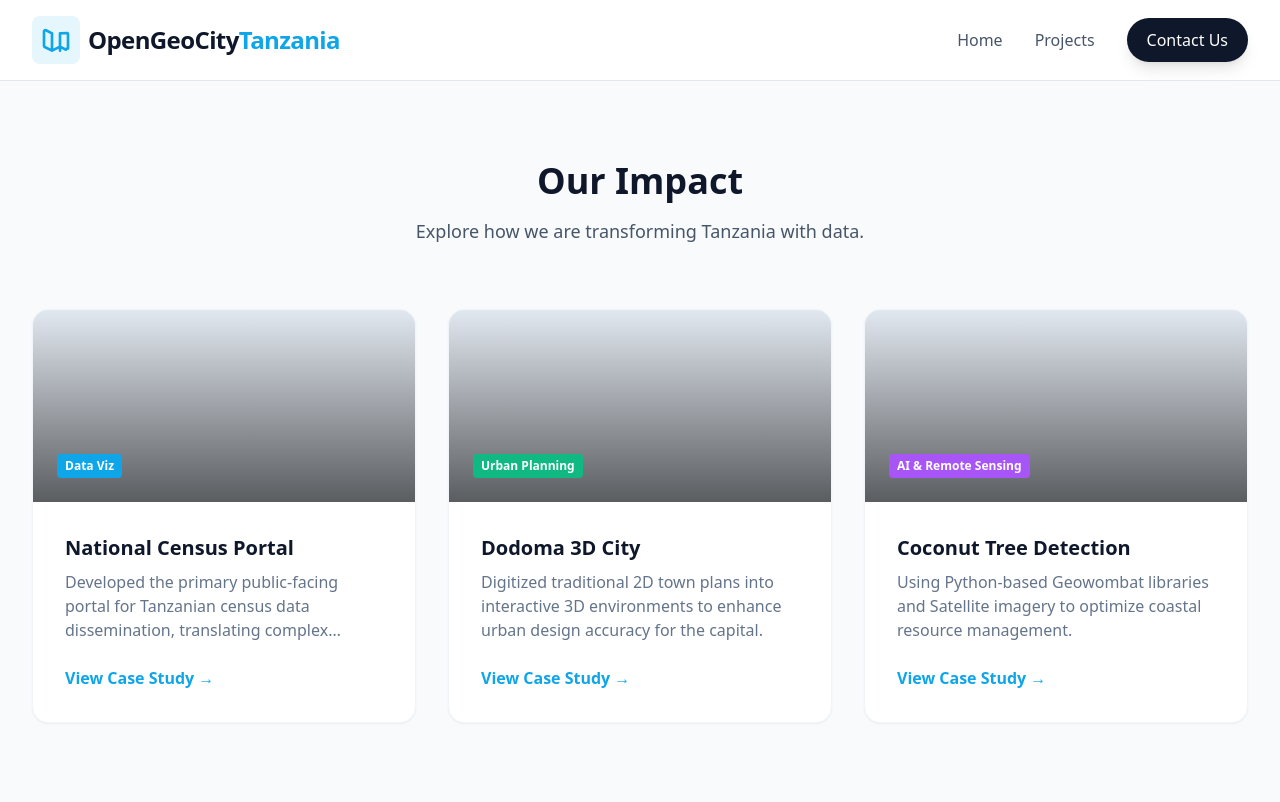
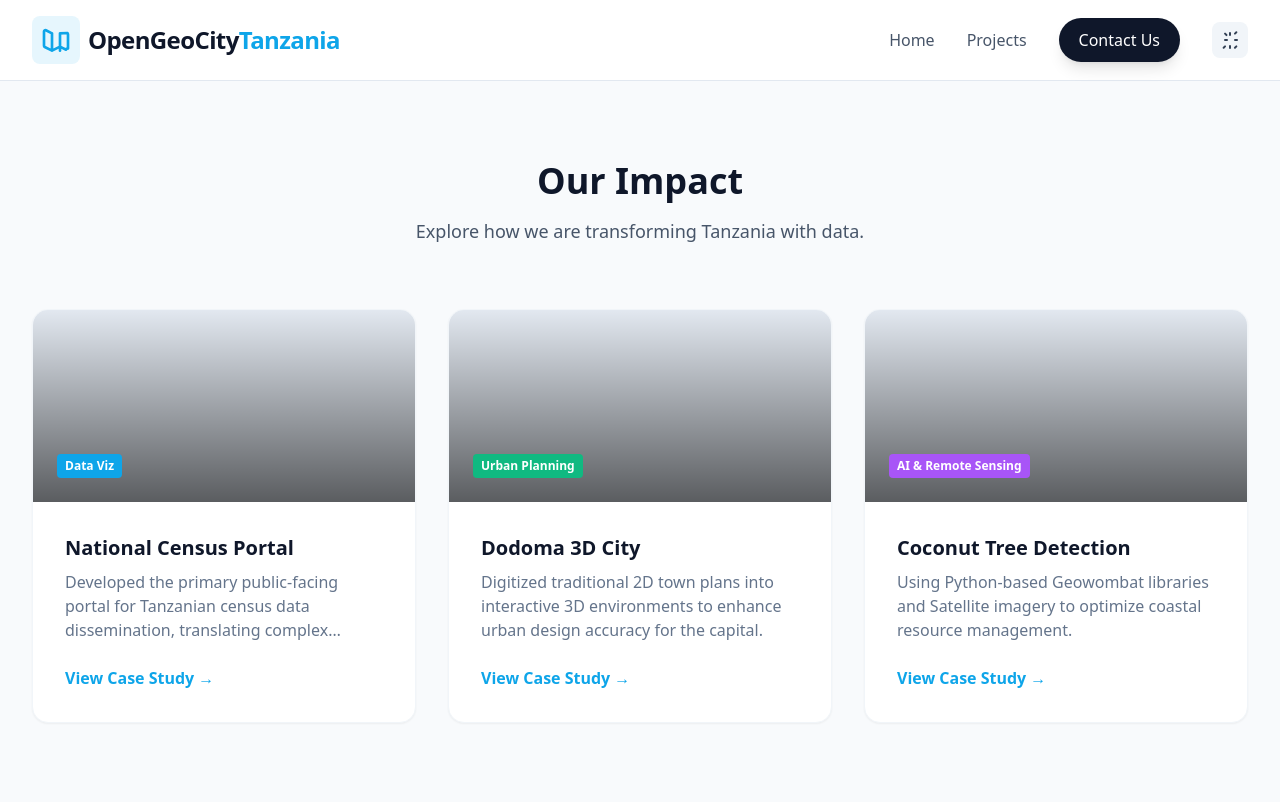
Before and after one commit to OpenGeoCity-Tanzania/OGCTZ_Website, a Flask app: page /projects in a window 1280 px wide. Shown: the top 802 px of the page. Run offline with Flask 3, Linux system fonts and the light colour scheme; some libraries are stand-ins or nearby versions.

Commit message:
Add dark/light theme toggle with automatic system detection: theme.js, updated base.html with dark:* Tailwind classes, enhanced header/footer, improved CSS animations

```diff
--- a/static/css/style.css
+++ b/static/css/style.css
@@ -1,5 +1,4 @@
-
-/* Custom Scrollbar for Chrome, Safari and Opera */
+/* Light Mode Scrollbar */
 ::-webkit-scrollbar {
     width: 10px;
 }
@@ -16,3 +15,117 @@
 ::-webkit-scrollbar-thumb:hover {
     background: #94a3b8;
 }
+
+/* Dark Mode Scrollbar */
+html.dark ::-webkit-scrollbar-track {
+    background: #1e293b;
+}
+
+html.dark ::-webkit-scrollbar-thumb {
+    background: #475569;
+    border-radius: 5px;
+}
+
+html.dark ::-webkit-scrollbar-thumb:hover {
+    background: #64748b;
+}
+
+/* Smooth transitions for dark mode */
+body, html {
+    transition: background-color 0.3s ease, color 0.3s ease;
+}
+
+/* Theme toggle button transitions */
+#theme-toggle-btn {
+    transition: all 0.3s ease;
+}
+
+#theme-toggle-btn:hover {
+    transform: rotate(20deg);
+}
+
+.sun-icon, .moon-icon {
+    transition: transform 0.3s ease;
+}
+
+/* Custom animations */
+@keyframes fadeInUp {
+    from {
+        opacity: 0;
+        transform: translateY(20px);
+    }
+    to {
+        opacity: 1;
+        transform: translateY(0);
+    }
+}
+
+@keyframes slideInDown {
+    from {
+        opacity: 0;
+        transform: translateY(-20px);
+    }
+    to {
+        opacity: 1;
+        transform: translateY(0);
+    }
+}
+
+@keyframes slideInUp {
+    from {
+        opacity: 0;
+        transform: translateY(20px);
+    }
+    to {
+        opacity: 1;
+        transform: translateY(0);
+    }
+}
+
+@keyframes pulse {
+    0%, 100% {
+        opacity: 1;
+    }
+    50% {
+        opacity: 0.5;
+    }
+}
+
+/* Utility classes */
+.animate-fade-in-up {
+    animation: fadeInUp 0.8s ease-out forwards;
+}
+
+.animate-slide-in-down {
+    animation: slideInDown 0.5s ease-out forwards;
+}
+
+.animate-slide-in-up {
+    animation: slideInUp 0.5s ease-out forwards;
+}
+
+.animate-pulse {
+    animation: pulse 2s cubic-bezier(0.4, 0, 0.6, 1) infinite;
+}
+
+/* Dark mode text colors for consistency */
+html.dark a {
+    transition: color 0.2s ease;
+}
+
+html.dark button {
+    transition: all 0.2s ease;
+}
+
+/* Responsive dark mode support */
+@media (prefers-color-scheme: dark) {
+    html.system-dark-mode {
+        --bg-color: #0f172a;
+        --text-color: #f8fafc;
+    }
+}
+
+/* Smooth color transitions */
+* {
+    @apply transition-colors duration-300;
+}
--- /dev/null
+++ b/static/js/theme.js
@@ -0,0 +1,152 @@
+// Theme Management Script
+// Handles dark/light mode toggle, persistence, and automatic detection
+
+class ThemeManager {
+  constructor() {
+    this.lightTheme = 'light';
+    this.darkTheme = 'dark';
+    this.storageKey = 'ogctz-theme';
+    this.htmlElement = document.documentElement;
+    this.init();
+  }
+
+  // Initialize theme on page load
+  init() {
+    const savedTheme = this.getStoredTheme();
+    const systemTheme = this.getSystemTheme();
+    const themeToApply = savedTheme || systemTheme;
+
+    this.setTheme(themeToApply);
+    this.updateFavicon(themeToApply);
+    this.setupToggleButton();
+    this.watchSystemPreference();
+  }
+
+  // Get user's stored theme preference
+  getStoredTheme() {
+    return localStorage.getItem(this.storageKey);
+  }
+
+  // Detect system theme preference
+  getSystemTheme() {
+    if (window.matchMedia && window.matchMedia('(prefers-color-scheme: dark)').matches) {
+      return this.darkTheme;
+    }
+    return this.lightTheme;
+  }
+
+  // Set theme (light or dark)
+  setTheme(theme) {
+    if (theme === this.darkTheme) {
+      this.htmlElement.classList.add('dark');
+      document.body.style.backgroundColor = '#0f172a';
+      document.body.style.color = '#f8fafc';
+    } else {
+      this.htmlElement.classList.remove('dark');
+      document.body.style.backgroundColor = '#ffffff';
+      document.body.style.color = '#0f172a';
+    }
+    localStorage.setItem(this.storageKey, theme);
+  }
+
+  // Update favicon based on theme
+  updateFavicon(theme) {
+    const faviconPath = theme === this.darkTheme
+      ? '/static/img/favicons/fav_white'
+      : '/static/img/favicons/fav_org';
+
+    // Update favicon variants
+    this.updateFaviconLink('icon16', `${faviconPath}/favicon-16x16.png`);
+    this.updateFaviconLink('icon32', `${faviconPath}/favicon-32x32.png`);
+    this.updateFaviconLink('icon-ico', `${faviconPath}/favicon.ico`);
+    this.updateFaviconLink('apple-touch', `${faviconPath}/apple-touch-icon.png`);
+  }
+
+  // Helper to update individual favicon link
+  updateFaviconLink(id, href) {
+    let link = document.getElementById(id);
+    if (!link) {
+      link = document.createElement('link');
+      link.id = id;
+      document.head.appendChild(link);
+    }
+
+    if (id === 'icon-ico') {
+      link.rel = 'icon';
+      link.type = 'image/x-icon';
+    } else if (id === 'apple-touch') {
+      link.rel = 'apple-touch-icon';
+    } else {
+      link.rel = 'icon';
+      link.type = 'image/png';
+    }
+    link.href = href;
+  }
+
+  // Setup theme toggle button
+  setupToggleButton() {
+    const toggleBtn = document.getElementById('theme-toggle-btn');
+    if (toggleBtn) {
+      toggleBtn.addEventListener('click', () => this.toggleTheme());
+      this.updateToggleIcon();
+    }
+  }
+
+  // Toggle between light and dark theme
+  toggleTheme() {
+    const currentTheme = this.getStoredTheme() || this.getSystemTheme();
+    const newTheme = currentTheme === this.lightTheme ? this.darkTheme : this.lightTheme;
+    this.setTheme(newTheme);
+    this.updateFavicon(newTheme);
+    this.updateToggleIcon();
+  }
+
+  // Update toggle button icon
+  updateToggleIcon() {
+    const toggleBtn = document.getElementById('theme-toggle-btn');
+    const icon = toggleBtn?.querySelector('svg');
+    if (!icon) return;
+
+    const currentTheme = this.getStoredTheme() || this.getSystemTheme();
+    const isSun = icon.classList.contains('sun-icon');
+
+    if (currentTheme === this.darkTheme) {
+      if (isSun) {
+        // Show moon icon when in dark mode
+        icon.classList.remove('sun-icon');
+        icon.classList.add('moon-icon');
+      }
+    } else {
+      if (!isSun) {
+        // Show sun icon when in light mode
+        icon.classList.remove('moon-icon');
+        icon.classList.add('sun-icon');
+      }
+    }
+  }
+
+  // Watch for system theme changes
+  watchSystemPreference() {
+    if (!window.matchMedia) return;
+
+    const darkModeQuery = window.matchMedia('(prefers-color-scheme: dark)');
+    darkModeQuery.addListener((e) => {
+      // Only apply system preference if user hasn't manually set a preference
+      if (!this.getStoredTheme()) {
+        const newTheme = e.matches ? this.darkTheme : this.lightTheme;
+        this.setTheme(newTheme);
+        this.updateFavicon(newTheme);
+        this.updateToggleIcon();
+      }
+    });
+  }
+}
+
+// Initialize theme manager when DOM is ready
+if (document.readyState === 'loading') {
+  document.addEventListener('DOMContentLoaded', () => {
+    new ThemeManager();
+  });
+} else {
+  new ThemeManager();
+}
--- a/templates/base.html
+++ b/templates/base.html
@@ -3,13 +3,14 @@
 <head>
     <meta charset="UTF-8">
     <meta name="viewport" content="width=device-width, initial-scale=1.0">
+    <meta name="color-scheme" content="light dark">
     <title>{% block title %}{% endblock %} | {{ site_name }}</title>
 
-    <!-- Favicon Links -->
-    <link rel="icon" type="image/x-icon" href="{{ url_for('static', filename='img/favicons/fav_org/favicon.ico') }}">
-    <link rel="icon" type="image/png" sizes="32x32" href="{{ url_for('static', filename='img/favicons/fav_org/favicon-32x32.png') }}">
-    <link rel="icon" type="image/png" sizes="16x16" href="{{ url_for('static', filename='img/favicons/fav_org/favicon-16x16.png') }}">
-    <link rel="apple-touch-icon" href="{{ url_for('static', filename='img/favicons/fav_org/apple-touch-icon.png') }}">
+    <!-- Favicon Links with IDs for dynamic switching -->
+    <link id="icon-ico" rel="icon" type="image/x-icon" href="{{ url_for('static', filename='img/favicons/fav_org/favicon.ico') }}">
+    <link id="icon32" rel="icon" type="image/png" sizes="32x32" href="{{ url_for('static', filename='img/favicons/fav_org/favicon-32x32.png') }}">
+    <link id="icon16" rel="icon" type="image/png" sizes="16x16" href="{{ url_for('static', filename='img/favicons/fav_org/favicon-16x16.png') }}">
+    <link id="apple-touch" rel="apple-touch-icon" href="{{ url_for('static', filename='img/favicons/fav_org/apple-touch-icon.png') }}">
     <link rel="manifest" href="{{ url_for('static', filename='img/favicons/fav_org/site.webmanifest') }}">
     <meta name="theme-color" content="#0ea5e9">
 
@@ -17,6 +18,7 @@
 
     <script>
         tailwind.config = {
+            darkMode: 'class',
             theme: {
                 extend: {
                     colors: {
@@ -42,10 +44,11 @@
     </script>
 
     <link rel="stylesheet" href="{{ url_for('static', filename='css/style.css') }}">
+    <script defer src="{{ url_for('static', filename='js/theme.js') }}"></script>
 
     {% include 'includes/analytics.html' ignore missing %}
 </head>
-<body class="bg-brand-light text-slate-700 font-sans flex flex-col min-h-screen">
+<body class="bg-brand-light dark:bg-brand-dark text-slate-700 dark:text-slate-100 font-sans flex flex-col min-h-screen transition-colors duration-300">
 
     {% include 'includes/header.html' %}
 
--- a/templates/includes/footer.html
+++ b/templates/includes/footer.html
@@ -1,28 +1,28 @@
-<footer class="bg-brand-dark text-slate-400 py-12 border-t border-slate-800">
+<footer class="bg-brand-dark dark:bg-slate-950 text-slate-400 dark:text-slate-300 py-12 border-t border-slate-800 dark:border-slate-700 transition-colors duration-300">
     <div class="max-w-7xl mx-auto px-4 sm:px-6 lg:px-8 grid grid-cols-1 md:grid-cols-4 gap-8">
 
         <div class="col-span-1 md:col-span-2">
-            <span class="text-2xl font-bold text-white tracking-tight">
+            <span class="text-2xl font-bold text-white dark:text-brand-light tracking-tight">
                 OpenGeoCity<span class="text-brand-primary">Tanzania</span>
             </span>
-            <p class="mt-4 text-sm leading-relaxed max-w-xs">
+            <p class="mt-4 text-sm leading-relaxed max-w-xs dark:text-slate-300">
                 OpenGeoCity Tanzania is a premier NGO specializing in geospatial innovation and data-driven urban strategy in Dodoma.
             </p>
         </div>
 
         <div>
-            <h3 class="text-white font-bold mb-4">Company</h3>
+            <h3 class="text-white dark:text-brand-light font-bold mb-4">Company</h3>
             <ul class="space-y-2 text-sm">
-                <li><a href="{{ url_for('home') }}" class="hover:text-brand-primary transition">About Us</a></li>
-                <li><a href="{{ url_for('projects') }}" class="hover:text-brand-primary transition">Projects</a></li>
-                <li><a href="#" class="hover:text-brand-primary transition">Careers</a></li>
-                <li><a href="#" class="hover:text-brand-primary transition">Privacy Policy</a></li>
+                <li><a href="{{ url_for('home') }}" class="text-slate-400 dark:text-slate-300 hover:text-brand-primary dark:hover:text-brand-primary transition">About Us</a></li>
+                <li><a href="{{ url_for('projects') }}" class="text-slate-400 dark:text-slate-300 hover:text-brand-primary dark:hover:text-brand-primary transition">Projects</a></li>
+                <li><a href="#" class="text-slate-400 dark:text-slate-300 hover:text-brand-primary dark:hover:text-brand-primary transition">Careers</a></li>
+                <li><a href="#" class="text-slate-400 dark:text-slate-300 hover:text-brand-primary dark:hover:text-brand-primary transition">Privacy Policy</a></li>
             </ul>
         </div>
 
         <div>
-            <h3 class="text-white font-bold mb-4">Contact</h3>
-            <ul class="space-y-2 text-sm">
+            <h3 class="text-white dark:text-brand-light font-bold mb-4">Contact</h3>
+            <ul class="space-y-2 text-sm dark:text-slate-300">
                 <li>Dodoma, Tanzania</li>
                 <li>P.O. Box 2259</li>
                 <li><a href="mailto:{{ email }}" class="text-brand-primary hover:underline">{{ email }}</a></li>
@@ -30,7 +30,7 @@
         </div>
     </div>
 
-    <div class="max-w-7xl mx-auto px-4 mt-12 pt-8 border-t border-slate-800 text-center text-xs">
+    <div class="max-w-7xl mx-auto px-4 mt-12 pt-8 border-t border-slate-800 dark:border-slate-700 text-center text-xs text-slate-400 dark:text-slate-400">
         &copy; 2024 OpenGeoCity Tanzania. All Rights Reserved.
     </div>
 </footer>
--- a/templates/includes/header.html
+++ b/templates/includes/header.html
@@ -1,27 +1,47 @@
-<nav class="bg-white/90 backdrop-blur-md sticky top-0 z-50 border-b border-slate-200">
+<nav class="bg-white/90 dark:bg-brand-dark/90 backdrop-blur-md sticky top-0 z-50 border-b border-slate-200 dark:border-slate-700 transition-colors duration-300">
     <div class="max-w-7xl mx-auto px-4 sm:px-6 lg:px-8">
         <div class="flex justify-between h-20">
             <div class="flex items-center">
                 <a href="{{ url_for('home') }}" class="flex-shrink-0 flex items-center gap-2 group">
-                    <div class="bg-brand-primary/10 p-2 rounded-lg group-hover:bg-brand-primary/20 transition">
+                    <div class="bg-brand-primary/10 dark:bg-brand-primary/20 p-2 rounded-lg group-hover:bg-brand-primary/20 dark:group-hover:bg-brand-primary/30 transition">
                          <svg class="h-8 w-8 text-brand-primary" fill="none" viewBox="0 0 24 24" stroke="currentColor">
                             <path stroke-linecap="round" stroke-linejoin="round" stroke-width="2" d="M9 20l-5.447-2.724A1 1 0 013 16.382V5.618a1 1 0 011.447-.894L9 7m0 13l6-3m-6 3V7m6 10l4.553 2.276A1 1 0 0121 18.382V7.618a1 1 0 00-.553-.894L15 7m0 13V7" />
                         </svg>
                     </div>
-                    <span class="text-2xl font-bold text-brand-dark tracking-tight">
+                    <span class="text-2xl font-bold text-brand-dark dark:text-brand-light tracking-tight">
                         OpenGeoCity<span class="text-brand-primary">Tanzania</span>
                     </span>
                 </a>
             </div>
 
             <div class="hidden md:flex md:items-center md:space-x-8">
-                <a href="{{ url_for('home') }}" class="text-slate-600 hover:text-brand-primary font-medium transition">Home</a>
-                <a href="{{ url_for('projects') }}" class="text-slate-600 hover:text-brand-primary font-medium transition">Projects</a>
-                <a href="#" class="px-5 py-2.5 bg-brand-dark text-white rounded-full font-medium hover:bg-slate-800 transition shadow-lg hover:shadow-brand-primary/25">Contact Us</a>
+                <a href="{{ url_for('home') }}" class="text-slate-600 dark:text-slate-300 hover:text-brand-primary dark:hover:text-brand-primary font-medium transition">Home</a>
+                <a href="{{ url_for('projects') }}" class="text-slate-600 dark:text-slate-300 hover:text-brand-primary dark:hover:text-brand-primary font-medium transition">Projects</a>
+                <a href="#" class="px-5 py-2.5 bg-brand-dark dark:bg-brand-primary text-white dark:text-brand-dark rounded-full font-medium hover:bg-slate-800 dark:hover:bg-brand-primary/90 transition shadow-lg hover:shadow-brand-primary/25">Contact Us</a>
+
+                <!-- Theme Toggle Button -->
+                <button id="theme-toggle-btn" title="Toggle dark mode" class="p-2 rounded-lg bg-slate-100 dark:bg-slate-800 text-slate-700 dark:text-slate-200 hover:bg-slate-200 dark:hover:bg-slate-700 transition">
+                    <svg class="sun-icon h-5 w-5" fill="currentColor" viewBox="0 0 20 20">
+                        <path fill-rule="evenodd" d="M10 2a1 1 0 011 1v2a1 1 0 11-2 0V3a1 1 0 011-1zM4.343 4.343a1 1 0 111.414-1.414l1.414 1.414a1 1 0 11-1.414 1.414L4.343 4.343zm11.314 0l1.414-1.414a1 1 0 00-1.414-1.414l-1.414 1.414a1 1 0 001.414 1.414zM4 10a1 1 0 011-1h2a1 1 0 110 2H5a1 1 0 01-1-1zm10 0a1 1 0 011-1h2a1 1 0 110 2h-2a1 1 0 01-1-1zM4.343 15.657l-1.414 1.414a1 1 0 001.414 1.414l1.414-1.414a1 1 0 00-1.414-1.414zm11.314 0l-1.414 1.414a1 1 0 101.414 1.414l1.414-1.414a1 1 0 00-1.414-1.414zM10 15a1 1 0 011 1v2a1 1 0 11-2 0v-2a1 1 0 011-1z" clip-rule="evenodd" />
+                    </svg>
+                    <svg class="moon-icon h-5 w-5 hidden" fill="currentColor" viewBox="0 0 20 20">
+                        <path d="M17.293 13.293A8 8 0 016.707 2.707a8.001 8.001 0 1010.586 10.586z" />
+                    </svg>
+                </button>
             </div>
 
-            <div class="flex items-center md:hidden">
-                <button id="mobile-menu-btn" type="button" class="text-slate-500 hover:text-brand-dark focus:outline-none p-2">
+            <div class="flex items-center md:hidden gap-2">
+                <!-- Theme Toggle for Mobile -->
+                <button id="theme-toggle-btn" title="Toggle dark mode" class="p-2 rounded-lg bg-slate-100 dark:bg-slate-800 text-slate-700 dark:text-slate-200 hover:bg-slate-200 dark:hover:bg-slate-700 transition">
+                    <svg class="sun-icon h-5 w-5" fill="currentColor" viewBox="0 0 20 20">
+                        <path fill-rule="evenodd" d="M10 2a1 1 0 011 1v2a1 1 0 11-2 0V3a1 1 0 011-1zM4.343 4.343a1 1 0 111.414-1.414l1.414 1.414a1 1 0 11-1.414 1.414L4.343 4.343zm11.314 0l1.414-1.414a1 1 0 00-1.414-1.414l-1.414 1.414a1 1 0 001.414 1.414zM4 10a1 1 0 011-1h2a1 1 0 110 2H5a1 1 0 01-1-1zm10 0a1 1 0 011-1h2a1 1 0 110 2h-2a1 1 0 01-1-1zM4.343 15.657l-1.414 1.414a1 1 0 001.414 1.414l1.414-1.414a1 1 0 00-1.414-1.414zm11.314 0l-1.414 1.414a1 1 0 101.414 1.414l1.414-1.414a1 1 0 00-1.414-1.414zM10 15a1 1 0 011 1v2a1 1 0 11-2 0v-2a1 1 0 011-1z" clip-rule="evenodd" />
+                    </svg>
+                    <svg class="moon-icon h-5 w-5 hidden" fill="currentColor" viewBox="0 0 20 20">
+                        <path d="M17.293 13.293A8 8 0 016.707 2.707a8.001 8.001 0 1010.586 10.586z" />
+                    </svg>
+                </button>
+
+                <button id="mobile-menu-btn" type="button" class="text-slate-500 dark:text-slate-400 hover:text-brand-dark dark:hover:text-brand-light focus:outline-none p-2 transition">
                     <svg class="h-8 w-8" fill="none" viewBox="0 0 24 24" stroke="currentColor">
                         <path stroke-linecap="round" stroke-linejoin="round" stroke-width="2" d="M4 6h16M4 12h16M4 18h16" />
                     </svg>
@@ -30,11 +50,11 @@
         </div>
     </div>
 
-    <div id="mobile-menu" class="hidden md:hidden bg-white border-t border-slate-100">
+    <div id="mobile-menu" class="hidden md:hidden bg-white dark:bg-brand-dark border-t border-slate-100 dark:border-slate-700 transition-colors duration-300">
         <div class="px-2 pt-2 pb-3 space-y-1 sm:px-3">
-            <a href="{{ url_for('home') }}" class="block px-3 py-4 text-base font-medium text-slate-700 hover:text-brand-primary hover:bg-slate-50 rounded-md">Home</a>
-            <a href="{{ url_for('projects') }}" class="block px-3 py-4 text-base font-medium text-slate-700 hover:text-brand-primary hover:bg-slate-50 rounded-md">Projects</a>
-            <a href="#" class="block px-3 py-4 text-base font-bold text-brand-primary hover:bg-slate-50 rounded-md">Contact Us</a>
+            <a href="{{ url_for('home') }}" class="block px-3 py-4 text-base font-medium text-slate-700 dark:text-slate-300 hover:text-brand-primary dark:hover:text-brand-primary hover:bg-slate-50 dark:hover:bg-slate-800 rounded-md transition">Home</a>
+            <a href="{{ url_for('projects') }}" class="block px-3 py-4 text-base font-medium text-slate-700 dark:text-slate-300 hover:text-brand-primary dark:hover:text-brand-primary hover:bg-slate-50 dark:hover:bg-slate-800 rounded-md transition">Projects</a>
+            <a href="#" class="block px-3 py-4 text-base font-bold text-brand-primary hover:bg-slate-50 dark:hover:bg-slate-800 rounded-md transition">Contact Us</a>
         </div>
     </div>
 </nav>
```
